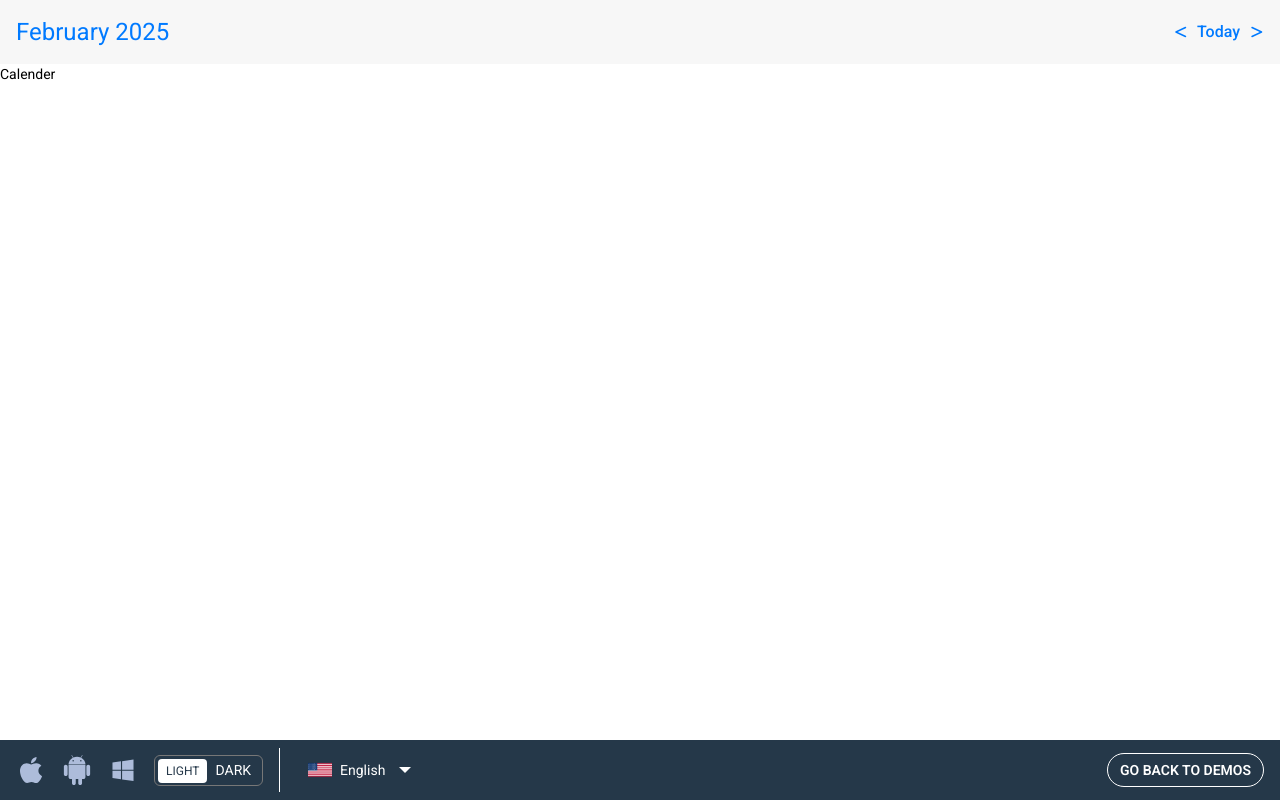
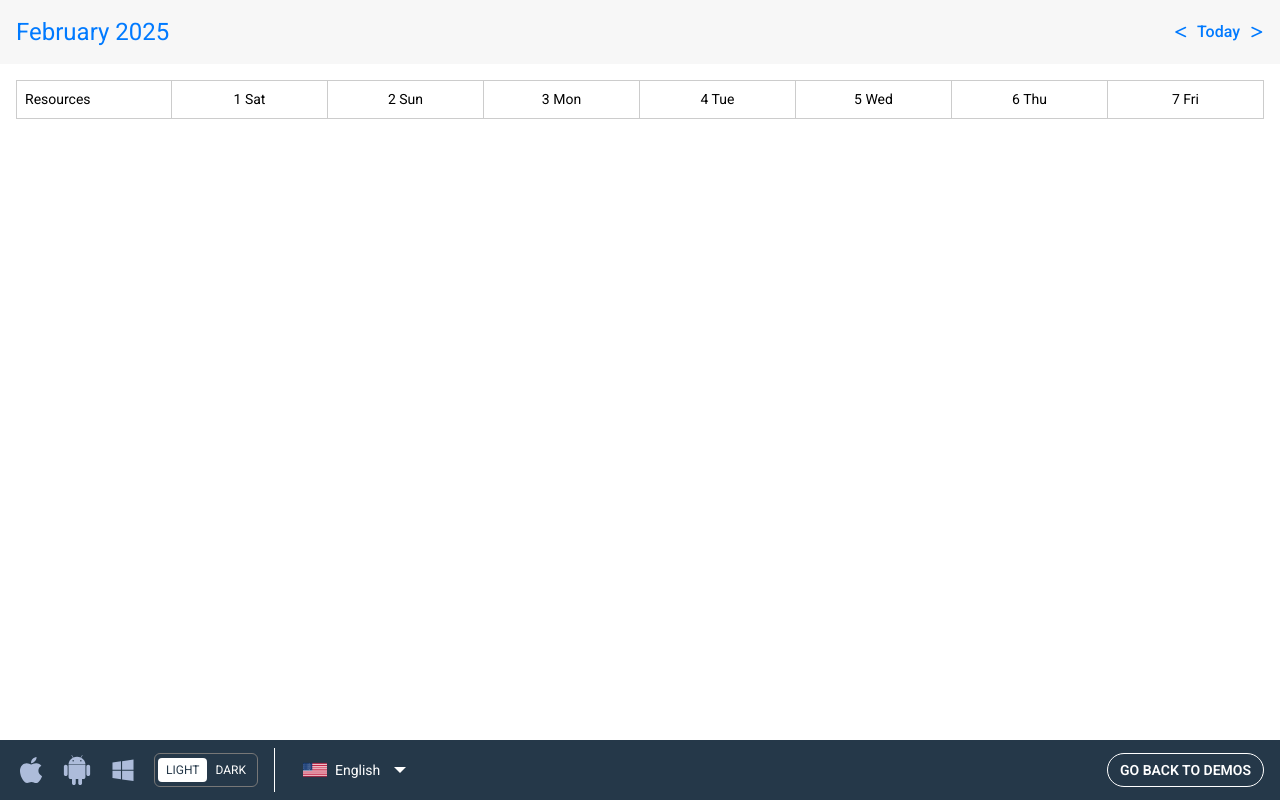
Before and after one commit to ameh-samson/mobiscroll-monthly-calendar, a React (Vite) app: page / in a window 1280 px wide. Built offline with nearby package versions, Linux system fonts and the light colour scheme.

Commit message:
add calender

```diff
--- a/src/App.jsx
+++ b/src/App.jsx
@@ -1,12 +1,7 @@
 import Layout from "@/layout/Layout";
-import Calendar from "./components/calender/Calender";
 
 function App() {
-  return (
-    <Layout>
-      <Calendar />
-    </Layout>
-  );
+  return <Layout />;
 }
 
 export default App;
--- a/src/components/Footer.jsx
+++ b/src/components/Footer.jsx
@@ -21,7 +21,7 @@ const Footer = ({ toggleDarkTheme, toggleLightTheme, theme }) => {
         </span>
 
         {/* light and dark mode button */}
-        <div className="border border-[#777] rounded-md px-[3px]">
+        <div className="border border-[#777] rounded-md px-[3px] py-1">
           <button
             className={`rounded px-2 py-1 uppercase text-xs ${
               theme === "light" ? "bg-white text-mutedBlue" : ""
@@ -31,7 +31,7 @@ const Footer = ({ toggleDarkTheme, toggleLightTheme, theme }) => {
             Light
           </button>
           <button
-            className={`rounded px-2 py-1 uppercase ${
+            className={`rounded px-2 py-1 uppercase text-xs ${
               theme === "dark" ? "bg-white text-mutedBlue" : ""
             }`}
             onClick={toggleDarkTheme}
--- a/src/components/Header.jsx
+++ b/src/components/Header.jsx
@@ -1,18 +1,61 @@
+import PropTypes from "prop-types";
 import { PiLessThanBold, PiGreaterThanBold } from "react-icons/pi";
+const Header = ({
+  currentMonth,
+  currentYear,
+  setCurrentMonth,
+  setCurrentYear,
+}) => {
+  const today = new Date();
+  const currentMonthName = new Date(currentYear, currentMonth).toLocaleString(
+    "default",
+    {
+      month: "long",
+    }
+  );
 
-const Header = () => {
+  // Navigate to previous month
+  const goToPreviousMonth = () => {
+    if (currentMonth === 0) {
+      setCurrentYear(currentYear - 1);
+      setCurrentMonth(11);
+    } else {
+      setCurrentMonth(currentMonth - 1);
+    }
+  };
+
+  // Navigate to next month
+  const goToNextMonth = () => {
+    if (currentMonth === 11) {
+      setCurrentYear(currentYear + 1);
+      setCurrentMonth(0);
+    } else {
+      setCurrentMonth(currentMonth + 1);
+    }
+  };
+
+  // Check if today is in the selected month
+  const isToday =
+    today.getMonth() === currentMonth && today.getFullYear() === currentYear;
+
   return (
     <header className="flex justify-between items-center p-4">
-      {/* month and year  */}
-      <h1 className="text-2xl">February 2025</h1>
+      {/* Month and year */}
+      <h1 className="text-2xl">
+        {currentMonthName} {currentYear}
+      </h1>
 
-      {/* day */}
+      {/* Navigation */}
       <div className="flex items-center gap-2 font-medium text-base">
-        <span>
+        <span className="cursor-pointer" onClick={goToPreviousMonth}>
           <PiLessThanBold />
         </span>
-        <span className="">Today</span>
+
         <span>
+          {isToday ? "Today" : `Viewing: ${currentMonthName}, ${currentYear}`}
+        </span>
+
+        <span className="cursor-pointer" onClick={goToNextMonth}>
           <PiGreaterThanBold />
         </span>
       </div>
@@ -20,4 +63,11 @@ const Header = () => {
   );
 };
 
+Header.propTypes = {
+  currentMonth: PropTypes.node.isRequired,
+  currentYear: PropTypes.node.isRequired,
+  setCurrentMonth: PropTypes.func.isRequired,
+  setCurrentYear: PropTypes.func.isRequired,
+};
+
 export default Header;
--- a/src/components/calender/Calender.jsx
+++ b/src/components/calender/Calender.jsx
@@ -1,5 +1,100 @@
-const Calender = () => {
-  return <div>Calender</div>;
+import PropTypes from "prop-types";
+import { useEffect, useState } from "react";
+
+const Calendar = ({ currentMonth, currentYear, theme }) => {
+  const [resources, setResources] = useState([]);
+
+  // Load resources from local storage on mount
+  useEffect(() => {
+    const storedResources = JSON.parse(localStorage.getItem("resources"));
+    if (storedResources) {
+      setResources(storedResources);
+    }
+  }, []);
+
+  // Save resources to local storage whenever they change
+  useEffect(() => {
+    if (resources.length > 0) {
+      localStorage.setItem("resources", JSON.stringify(resources));
+    }
+  }, [resources]);
+
+  const addResource = () => {
+    const newResource = `Resource ${resources.length + 1}`;
+    const updatedResources = [...resources, newResource];
+
+    setResources(updatedResources);
+    localStorage.setItem("resources", JSON.stringify(updatedResources)); // Save immediately
+  };
+
+  return (
+    <div className="p-4">
+      <div className="grid grid-cols-8">
+        {/* Header Row */}
+        <div
+          className={`col-span-1 border-[0.5px] p-2 sticky top-0 z-10 ${
+            theme === "dark"
+              ? "bg-black border-[#333333]"
+              : "bg-white border-gray300"
+          }`}
+        >
+          Resources
+        </div>
+        {[...Array(7)].map((_, index) => {
+          const date = new Date(currentYear, currentMonth, index + 1);
+          return (
+            <div
+              key={index}
+              className={`border-[0.5px] border-l-0 ${
+                theme === "dark" ? "border-[#333333]" : "border-gray300"
+              } p-2 text-center sticky top-0 z-10 ${
+                theme === "dark" ? "bg-black" : "bg-white"
+              }`}
+            >
+              {date.toLocaleDateString("en-US", {
+                weekday: "short",
+                day: "numeric",
+              })}
+            </div>
+          );
+        })}
+
+        {/* Resources & Events */}
+        {resources.map((resource, rowIndex) => (
+          <div key={rowIndex} className="contents">
+            <div
+              className={`border-r-[0.5px] border-b-[0.5px] border-l-[0.5px] ${
+                theme === "dark" ? "border-[#333333]" : "border-gray300"
+              } p-2`}
+            >
+              {resource}
+            </div>
+            {[...Array(7)].map((_, colIndex) => (
+              <div
+                key={`${rowIndex}-${colIndex}`}
+                className={`h-16 relative border-r-[0.5px] border-b-[0.5px] ${
+                  theme === "dark" ? "border-[#333333]" : "border-gray300"
+                }`}
+              ></div>
+            ))}
+          </div>
+        ))}
+      </div>
+
+      <button
+        onClick={addResource}
+        className="mb-4 p-2 bg-blue-500 text-white rounded"
+      >
+        Add Resource
+      </button>
+    </div>
+  );
 };
 
-export default Calender;
+Calendar.propTypes = {
+  currentMonth: PropTypes.node.isRequired,
+  currentYear: PropTypes.node.isRequired,
+  theme: PropTypes.string.isRequired,
+};
+
+export default Calendar;
--- a/src/index.css
+++ b/src/index.css
@@ -9,3 +9,21 @@ body {
   font-family: "Roboto", sans-serif;
   font-size: 14px;
 }
+
+/* Customize the entire scrollbar */
+::-webkit-scrollbar {
+  width: 5px;
+  height: 5px;
+}
+
+/* Scrollbar Track */
+::-webkit-scrollbar-track {
+  background: none;
+  border-radius: 10px;
+}
+
+/* Scrollbar Handle (Thumb) */
+::-webkit-scrollbar-thumb {
+  background: #707876;
+  border-radius: 10px;
+}
--- a/src/layout/Layout.jsx
+++ b/src/layout/Layout.jsx
@@ -1,10 +1,15 @@
-import PropTypes from "prop-types";
+import { useState } from "react";
 import Footer from "@/components/Footer";
 import Header from "@/components/Header";
 import useTheme from "@/hooks/useTheme";
+import Calendar from "@/components/calender/Calender";
 
-const Layout = ({ children }) => {
+const Layout = () => {
   const [theme, toggleLightTheme, toggleDarkTheme] = useTheme();
+
+  const today = new Date();
+  const [currentMonth, setCurrentMonth] = useState(today.getMonth());
+  const [currentYear, setCurrentYear] = useState(today.getFullYear());
 
   return (
     <div className="flex flex-col h-screen">
@@ -17,7 +22,12 @@ const Layout = ({ children }) => {
             : ""
         }`}
       >
-        <Header />
+        <Header
+          currentMonth={currentMonth}
+          currentYear={currentYear}
+          setCurrentMonth={setCurrentMonth}
+          setCurrentYear={setCurrentYear}
+        />
       </div>
 
       <main
@@ -25,7 +35,11 @@ const Layout = ({ children }) => {
           theme === "dark" ? "bg-black text-white" : ""
         }`}
       >
-        {children}
+        <Calendar
+          currentMonth={currentMonth}
+          currentYear={currentYear}
+          theme={theme}
+        />
       </main>
 
       <div className="flex-shrink-0">
@@ -39,8 +53,4 @@ const Layout = ({ children }) => {
   );
 };
 
-Layout.propTypes = {
-  children: PropTypes.node.isRequired,
-};
-
 export default Layout;
```
